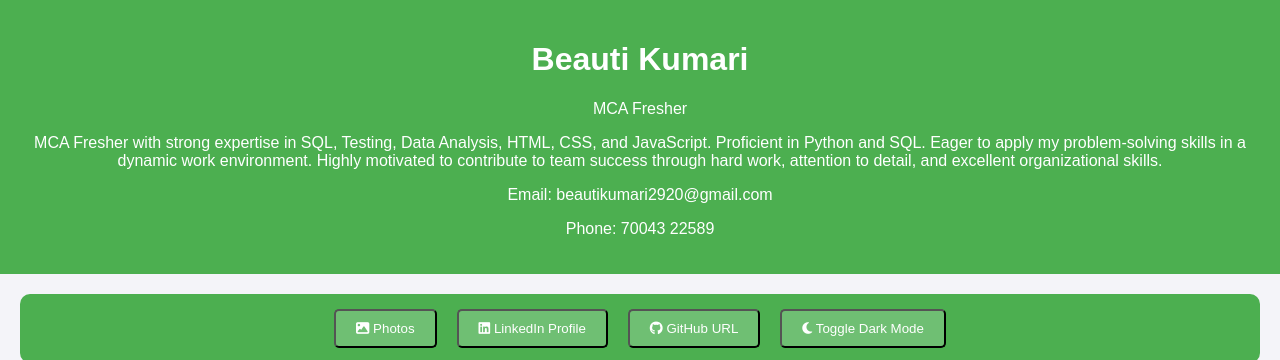
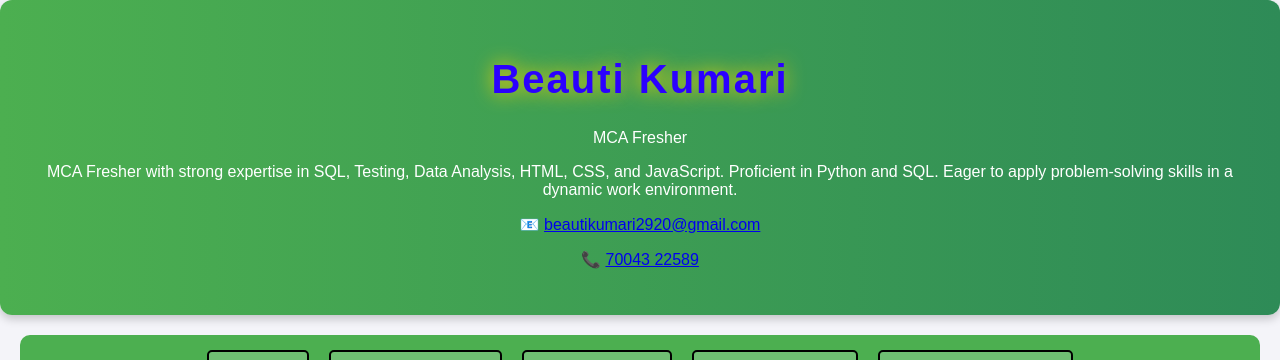
Before and after one commit to beautikumari2920/My_First_Resume, a Django app: template beauti_resume/templates/beauti_resume/resume.html in a window 1280 px wide. Shown: the top 360 px of the page. Run offline with Django 3.2, Linux system fonts and the light colour scheme; the template is opened without the code that fills it, so the values that code supplies are empty.

Commit message:
Added resume download button and enhanced header and toggle button

```diff
--- a/beauti_resume/static/css/style.css
+++ b/beauti_resume/static/css/style.css
@@ -8,20 +8,24 @@ body {
     transition: background-color 0.3s, color 0.3s;
 }
 
+/* Header */
 header {
-    background-color: #4CAF50;
+    background: linear-gradient(to right, #4CAF50, #2E8B57);
     color: white;
-    padding: 20px;
     text-align: center;
-    margin-bottom: 20px;
+    padding: 30px;
+    border-radius: 12px;
+    box-shadow: 0 4px 10px rgba(0, 0, 0, 0.2);
+    animation: fadeIn 1.5s ease-in;
 }
 
+/* Navigation */
 nav {
     display: flex;
     justify-content: center;
     gap: 20px;
     background-color: #4CAF50;
-    padding: 15px 0;
+    padding: 15px;
     border-radius: 10px;
     margin: 20px;
     flex-wrap: wrap;
@@ -33,14 +37,18 @@ nav a, nav button {
     padding: 10px 20px;
     background-color: #6fbf73;
     border-radius: 5px;
+    border: 2px solid black;
     cursor: pointer;
+    display: inline-block;
+    transition: background-color 0.3s ease, transform 0.2s ease;
 }
 
-button:hover {
+nav a:hover, nav button:hover {
     background-color: #005bb5;
+    transform: scale(1.05);
 }
 
-/* Section Styles */
+/* Sections */
 section {
     background-color: white;
     margin: 20px;
@@ -150,18 +134,74 @@ ul li:nth-child(odd) {
     border: none;
     cursor: pointer;
     border-radius: 5px;
+    transition: background 0.3s ease, transform 0.2s ease;
 }
 
 #contact-form button:hover {
     background: #218838;
+    transform: scale(1.05);
 }
 
+/* Footer */
 footer {
     text-align: center;
     padding: 15px;
     background-color: #333;
     color: white;
-    position: relative;
-    bottom: 0;
     width: 100%;
 }
+
+/* Image Styling */
+#photo-gallery img {
+    max-width: 100%;
+    height: auto;
+    display: block;
+    margin: 0 auto;
+}
+
+/* Utility Classes */
+.hidden {
+    display: none;
+}
+
+.close-button {
+    margin: 10px;
+    padding: 8px 16px;
+    background-color: #e74c3c;
+    color: white;
+    border: none;
+    border-radius: 5px;
+    cursor: pointer;
+    transition: background-color 0.3s ease, transform 0.2s ease;
+}
+
+.close-button:hover {
+    background-color: #c0392b;
+    transform: scale(1.05);
+}
+
+.animated-name {
+    font-size: 2.5em;
+    font-weight: bold;
+    letter-spacing: 2px;
+    color: #2b00ff; /* Gold color for elegance */
+    text-shadow: 0 0 10px rgba(255, 215, 0, 0.8);
+    animation: glowText 2s infinite alternate, slideIn 1.5s ease-in-out;
+}
+
+/* Animations */
+@keyframes fadeIn {
+    from { opacity: 0; }
+    to { opacity: 1; }
+}
+/* Glowing Effect */
+@keyframes glowText {
+    0% { text-shadow: 0 0 5px rgba(255, 215, 0, 0.5); }
+    100% { text-shadow: 0 0 20px rgba(255, 215, 0, 1); }
+}
+
+/* Slide-in Animation */
+@keyframes slideIn {
+    from { transform: translateY(-20px); opacity: 0; }
+    to { transform: translateY(0); opacity: 1; }
+}
--- a/beauti_resume/static/js/script.js
+++ b/beauti_resume/static/js/script.js
@@ -1,26 +1,28 @@
-// Dark Mode Toggle
-document.getElementById('toggle-theme').addEventListener('click', () => {
-    document.body.classList.toggle('dark-mode');
+document.getElementById("toggle-theme").addEventListener("click", function() {
+    let body = document.body;
+    let button = document.getElementById("toggle-theme");
+
+    if (body.classList.contains("dark-mode")) {
+        body.classList.remove("dark-mode");
+        body.classList.add("sepia-mode");
+        button.innerHTML = '<i class="fa-solid fa-sun"></i> Switch to Light Mode';
+    } else if (body.classList.contains("sepia-mode")) {
+        body.classList.remove("sepia-mode");
+        body.classList.add("light-mode");
+        button.innerHTML = '<i class="fa-solid fa-moon"></i> Switch to Dark Mode';
+    } else if (body.classList.contains("light-mode")) {
+        body.classList.remove("light-mode");
+        body.classList.add("dark-mode");
+        button.innerHTML = '<i class="fa-solid fa-adjust"></i> Switch to Sepia Mode';
+    } else {
+        body.classList.add("dark-mode");
+        button.innerHTML = '<i class="fa-solid fa-sun"></i> Switch to Light Mode';
+    }
 });
 
-function showSection(sectionId) {
-        // Hide all sections
-        document.getElementById("photo-gallery").classList.add("hidden");
-        document.getElementById("linkedin-profile").classList.add("hidden");
-        document.getElementById("github-profile").classList.add("hidden");
+document.getElementById("photos-btn").addEventListener("click", function() {
+    let section = document.getElementById("photo-gallery");
 
-        // Show the selected section
-        document.getElementById(sectionId).classList.remove("hidden");
-    }
-
-    document.getElementById("photos-btn").addEventListener("click", function () {
-        showSection("photo-gallery");
-    });
-
-    document.getElementById("linkedin-btn").addEventListener("click", function () {
-        showSection("linkedin-profile");
-    });
-
-    document.getElementById("github-btn").addEventListener("click", function () {
-        showSection("github-profile");
-    });
+    // Toggle the "hidden" class on each click
+    section.classList.toggle("hidden");
+});
--- a/beauti_resume/templates/beauti_resume/resume.html
+++ b/beauti_resume/templates/beauti_resume/resume.html
@@ -12,36 +12,33 @@
 </head>
 <body>
     <header>
-        <h1>Beauti Kumari</h1>
-        <p>MCA Fresher</p>
-        <p>MCA Fresher with strong expertise in SQL, Testing, Data Analysis, HTML, CSS, and JavaScript. Proficient in Python and SQL. Eager to apply my problem-solving skills in a dynamic work environment. Highly motivated to contribute to team success through hard work, attention to detail, and excellent organizational skills.</p>
-        <p>Email: beautikumari2920@gmail.com</p>
-        <p>Phone: 70043 22589</p>
+        <h1 class="animated-name">Beauti Kumari</h1>
+        <p class="sub-title">MCA Fresher</p>
+        <p class="intro">
+            MCA Fresher with strong expertise in SQL, Testing, Data Analysis, HTML, CSS, and JavaScript.
+            Proficient in Python and SQL. Eager to apply problem-solving skills in a dynamic work environment.
+        </p>
+
+        <p class="contact">📧 <a href="mailto:beautikumari2920@gmail.com">beautikumari2920@gmail.com</a></p>
+        <p class="contact">📞 <a href="tel:7004322589">70043 22589</a></p>
     </header>
 
     <!-- Navigation Tabs -->
 	<nav>
 		<button id="photos-btn"><i class="fa-solid fa-image"></i> Photos</button>
-		<button id="linkedin-btn"><i class="fa-brands fa-linkedin"></i> LinkedIn Profile</button>
-		<button id="github-btn"><i class="fa-brands fa-github"></i> GitHub URL</button>
+        <a href="https://www.linkedin.com/in/beauti-kumari-2a6267236/" target="_blank">
+            <i class="fa-brands fa-linkedin"></i> LinkedIn Profile</a>
+        <a href="https://github.com/beautikumari2920" target="_blank">
+            <i class="fa-brands fa-github"></i> GitHub URL</a>
 		<button id="toggle-theme"><i class="fa-solid fa-moon"></i> Toggle Dark Mode</button>
-	</nav>
+        <a href="{% static 'resume/Beauti_kumari.pdf' %}" download class="download-btn">
+            <i class="fa-solid fa-file-arrow-down"></i> Download Resume</a>
+    </nav>
 
 	<section id="photo-gallery">
 		<h2>Photos</h2>
 		<img src="https://i.redd.it/j0733xricqgz.jpg" alt="Random Photo 2">
 	</section>
-
-	<section id="linkedin-profile" class="hidden">
-		<h2>LinkedIn Profile</h2>
-		<a href="https://www.linkedin.com/in/beauti-kumari-2a6267236/" target="_blank">Visit my LinkedIn Profile</a>
-	</section>
-
-	<section id="github-profile" class="hidden">
-		<h2>GitHub Profile</h2>
-		<a href="https://github.com/beautikumari2920" target="_blank">Visit my GitHub Profile</a>
-	</section>
-
 
     <!-- Sections -->
     <section>
@@ -83,6 +80,9 @@
     <section>
         <h2>Skills</h2>
         <ul>
+            <li>Manual Testing</li>
+            <li>SQL</li>
+            <li>GIT</li>
             <li>HTML</li>
             <li>CSS</li>
             <li>JavaScript</li>
@@ -93,10 +93,7 @@
             <li>JIRA</li>
             <li>Confluence</li>
             <li>Agile Methodology</li>
-            <li>Software Testing</li>
-            <li>SQL</li>
             <li>Snowflake DB</li>
-            <li>MongoDB</li>
             <li>CI/CD</li>
             <li>GitLab</li>
             <li>GitHub</li>
```
Also changed, not shown: other parts of beauti_resume/static/css/style.css (+14 -38 lines), 1 other file.
